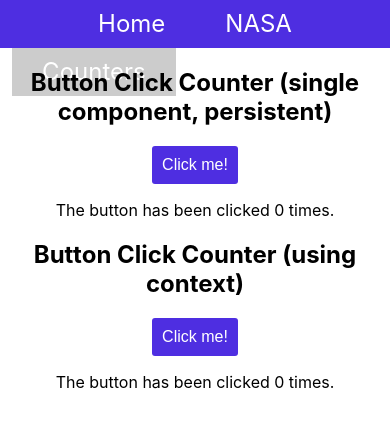
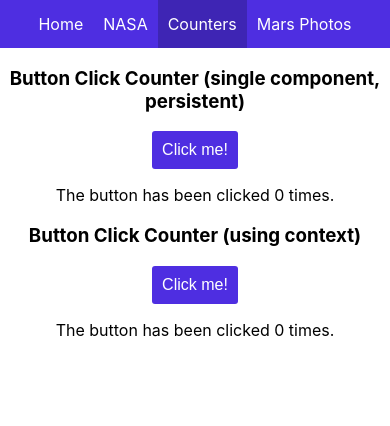
Before and after one commit to zsmith3/Softwire-MarsAppSPA, a React (Create React App) app: page /counters in a window 390 px wide. Shown: the top 426 px of the page. Built offline with nearby package versions, Linux system fonts and the light colour scheme.

Commit message:
Add CSS for mobile

```diff
--- a/src/components/ButtonCounterV1.tsx
+++ b/src/components/ButtonCounterV1.tsx
@@ -13,7 +13,7 @@ export default function ButtonCounterV1 (props: {}, state: { clickCount: number
     });
 
     return <div>
-        <h2>Button Click Counter (single component, persistent)</h2>
+        <h3>Button Click Counter (single component, persistent)</h3>
         <button onClick={() => updateCount(clickCount, setClickCount)}>Click me!</button>
         <p>The button has been clicked {clickCount} times.</p>
     </div>;
--- a/src/components/ButtonCounterV2/ButtonCounterV2.tsx
+++ b/src/components/ButtonCounterV2/ButtonCounterV2.tsx
@@ -4,7 +4,7 @@ import {CounterProvider} from "../../contexts/CounterContext";
 
 export default function ButtonCounterV2() {
     return <div>
-        <h2>Button Click Counter (using context)</h2>
+        <h3>Button Click Counter (using context)</h3>
         <CounterProvider>
             <Counter/>
         </CounterProvider>
--- a/src/components/MarsPhotos/RoverForm.scss
+++ b/src/components/MarsPhotos/RoverForm.scss
@@ -1,5 +1,12 @@
 .rover-form {
-  max-width: 50%;
+  width: 90%;
+  max-width: 500px;
   margin: 20px auto;
   padding: 20px;
 }
+
+@media only screen and (max-width: 600px) {
+  .rover-form {
+    padding: 10px;
+  }
+}
--- a/src/components/NavBar/NavBar.scss
+++ b/src/components/NavBar/NavBar.scss
@@ -36,3 +36,13 @@ $navBarHeight: 48px;
   font-size: 24px;
   line-height: $navBarHeight;
 }
+
+@media only screen and (max-width: 600px) {
+  .navBar li {
+    padding: 0 10px;
+  }
+
+  .navBar a {
+    font-size: 16px;
+  }
+}
```
